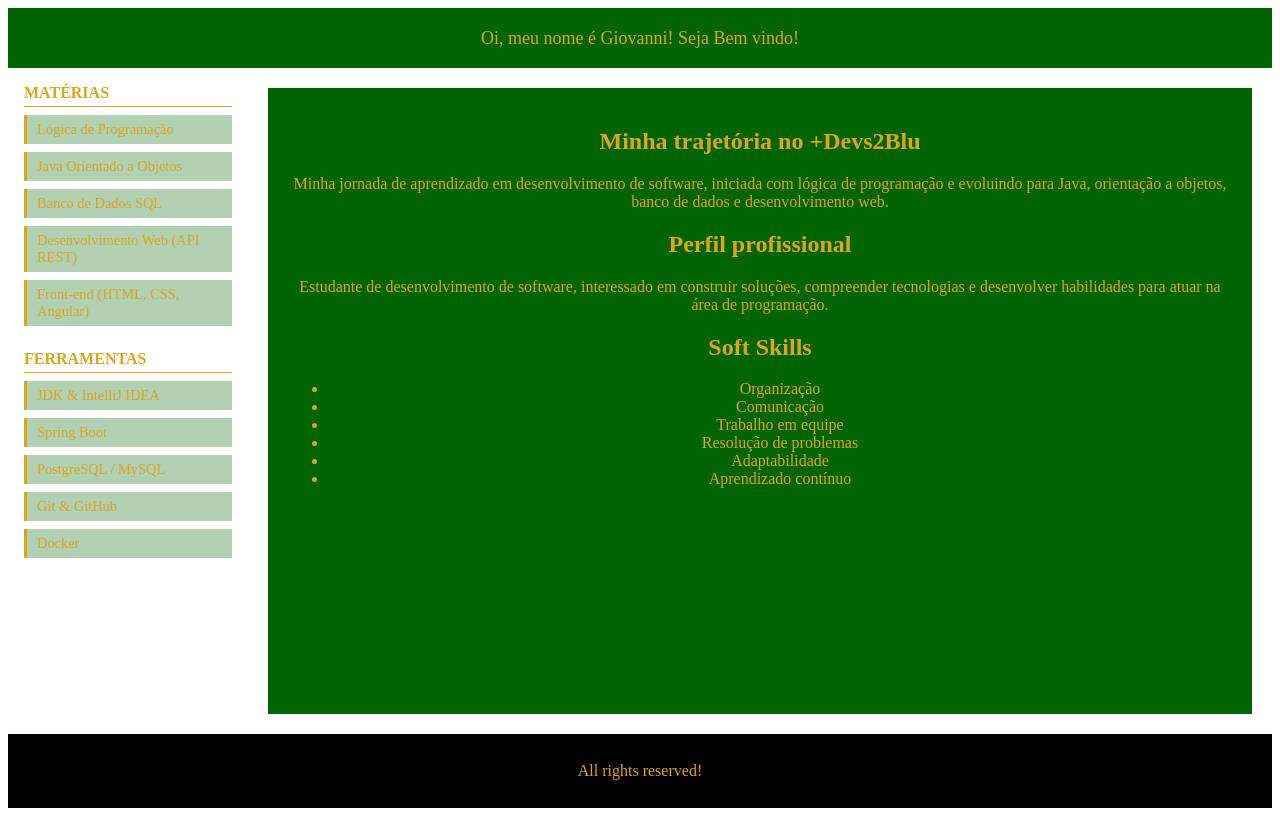
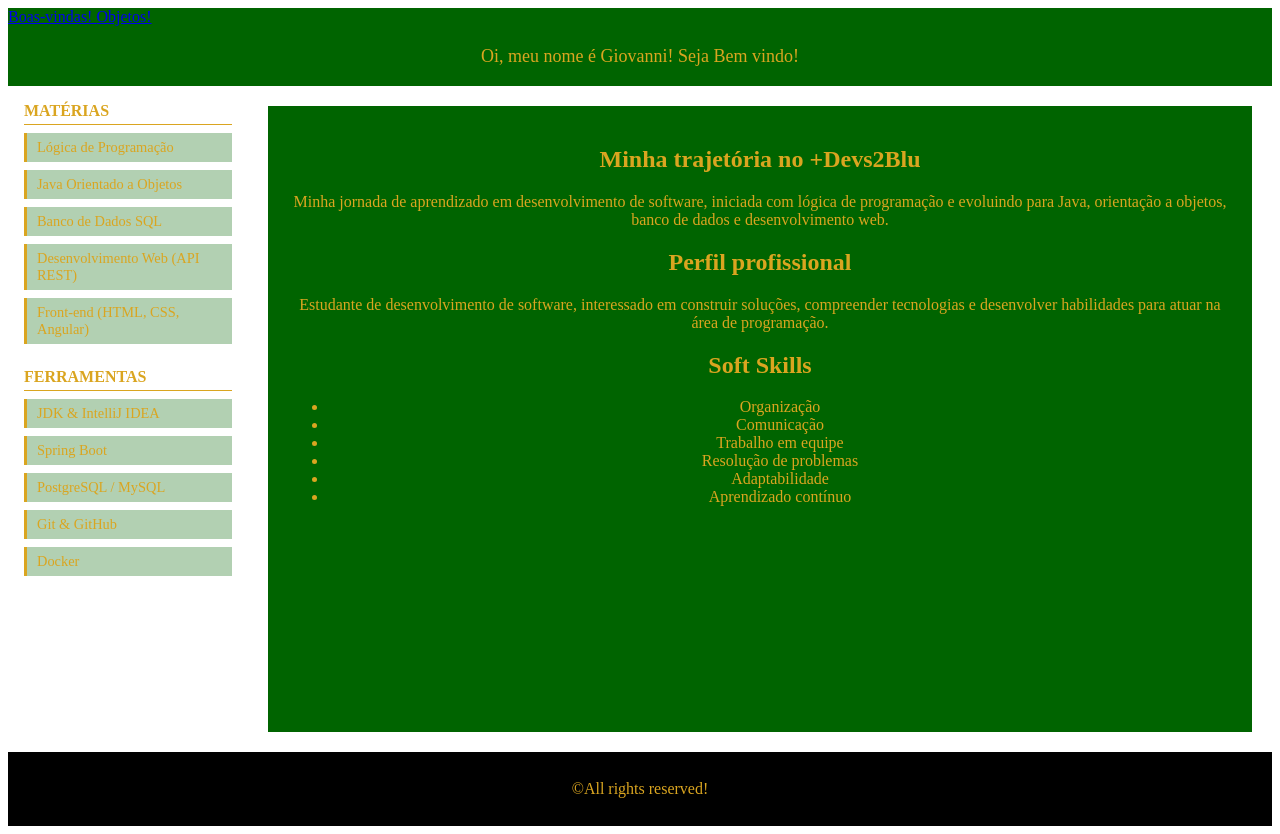
Before and after one commit to Rivanns/exercicio-1, an Angular app: page /boas-vindas in a window 1280 px wide. Built offline with nearby package versions, Linux system fonts and the light colour scheme.

Commit message:
adiciona components

```diff
--- a/src/app/app.css
+++ b/src/app/app.css
@@ -1,3 +1,3 @@
 :host{
-    background: wheat;
+    background-color: burlywood;
 }
--- a/src/app/app.html
+++ b/src/app/app.html
@@ -1,2 +1,2 @@
-
+<app-header></app-header>
 <router-outlet />
--- a/src/app/app.routes.ts
+++ b/src/app/app.routes.ts
@@ -1,9 +1,12 @@
 import { Routes } from '@angular/router';
 import { Portifolio } from './portifolio/portifolio';
 import { ExemploObjeto } from './exemplo-objeto/exemplo-objeto';
+import { PaginaNaoEncontrada } from './components/pagina-nao-encontrada/pagina-nao-encontrada';
 
 export const routes: Routes = [
 
     {path: 'boas-vindas', component: Portifolio},
-    {path: 'objetos', component: ExemploObjeto}
+    {path: 'objetos', component: ExemploObjeto},
+    {path: '', redirectTo: '/boas-vindas', pathMatch: 'full'},
+    {path: '**', component: PaginaNaoEncontrada}
 ];
--- a/src/app/app.ts
+++ b/src/app/app.ts
@@ -2,10 +2,11 @@ import { Component, signal } from '@angular/core';
 import { RouterOutlet } from '@angular/router';
 import { Portifolio } from './portifolio/portifolio';
 import { ExemploObjeto } from './exemplo-objeto/exemplo-objeto';
+import { Header } from './components/header/header';
 
 
 @Component({
-  imports: [RouterOutlet, Portifolio, ExemploObjeto],
+  imports: [RouterOutlet, Portifolio, ExemploObjeto, Header],
   selector: 'app-root',
   styleUrl: './app.css',
   templateUrl: './app.html',
--- /dev/null
+++ b/src/app/components/header/header.css
@@ -0,0 +1,9 @@
+nav{
+    color: goldenrod;
+    background-color: darkgreen;
+}
+
+:active{
+    color: forestgreen;
+    background-color: goldenrod;
+}
--- /dev/null
+++ b/src/app/components/header/header.html
@@ -0,0 +1,4 @@
+<nav>
+    <a routerLink="/boas-vindas" routerLinkActive="pagina-ativa">Boas-vindas! </a>
+    <a routerLink="/objetos" routerLinkActive="pagina-ativa"> Objetos!</a>
+</nav>
--- /dev/null
+++ b/src/app/components/pagina-nao-encontrada/pagina-nao-encontrada.html
@@ -0,0 +1 @@
+<p>Página não encontrada!</p>
--- a/src/app/portifolio/footer/footer.html
+++ b/src/app/portifolio/footer/footer.html
@@ -1 +1 @@
-<p>All rights reserved!</p>
+<p>©All rights reserved!</p>
```
Also changed, not shown: src/app/components/header/header.ts (added, +10 -0 lines), src/app/components/pagina-nao-encontrada/pagina-nao-encontrada.ts (added, +9 -0 lines), src/app/components/pagina-nao-encontrada/pagina-nao-encontrada.css (added), 2 other files (tests, documents, lock files or other folders).
